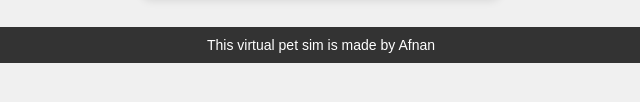
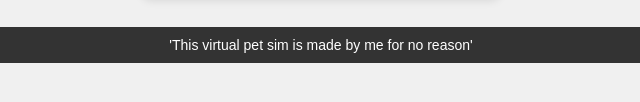
Before and after one commit to Afnan-w/PET-SIM-LOW-EFFORT, a plain HTML site: page index.html in a window 1280 px wide. Shown: the part 396-498 px from the top of the page, 319-959 px from the left. Drawn offline with Linux system fonts and the light colour scheme.

Commit message:
Update index.html

```diff
--- a/index.html
+++ b/index.html
@@ -121,7 +121,7 @@
   </div>
 
   <footer>
-    This virtual pet sim is made by Afnan
+    'This virtual pet sim is made by me for no reason'
   </footer>
 
   <script>
```
